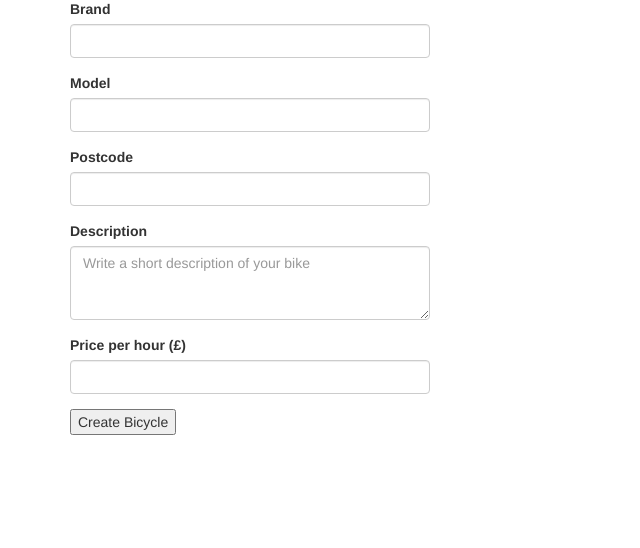
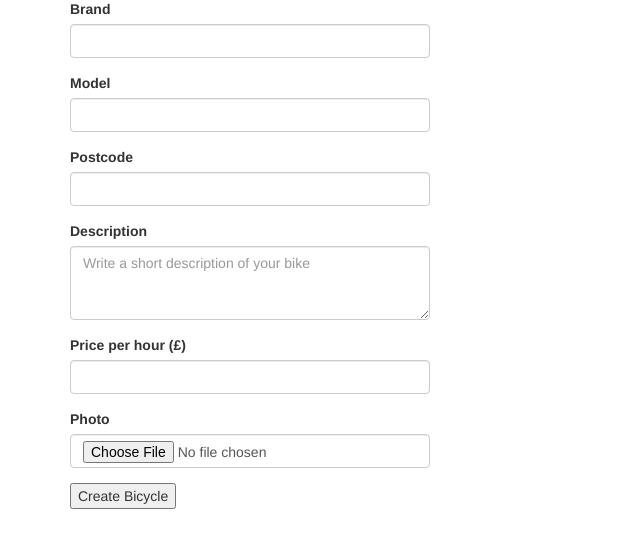
Before and after one commit to nickhen01/ride_my_bike, a Rails app: page /users/1/bicycles/new in a window 1280 px wide. Shown: the part 176-724 px from the top of the page, without its empty margins (0-640 px from the left). Run offline with Rails 7, Linux system fonts and the light colour scheme; style sheets or scripts are compiled from the project's sources; some libraries are stand-ins or nearby versions.

Commit message:
new page form added

```diff
--- a/app/views/bicycles/new.html.erb
+++ b/app/views/bicycles/new.html.erb
@@ -9,6 +9,8 @@
         <%= f.input :post_code, label: "Postcode" %>
         <%= f.input :description, placeholder: "Write a short description of your bike", input_html: { rows: 3 } %>
         <%= f.input :price, label: "Price per hour (£)" %>
+        <%= f.input :photo %>
+        <%= f.input :photo_cache, as: :hidden %>
         <%= f.submit %>
       <% end %>
     </div>
```
